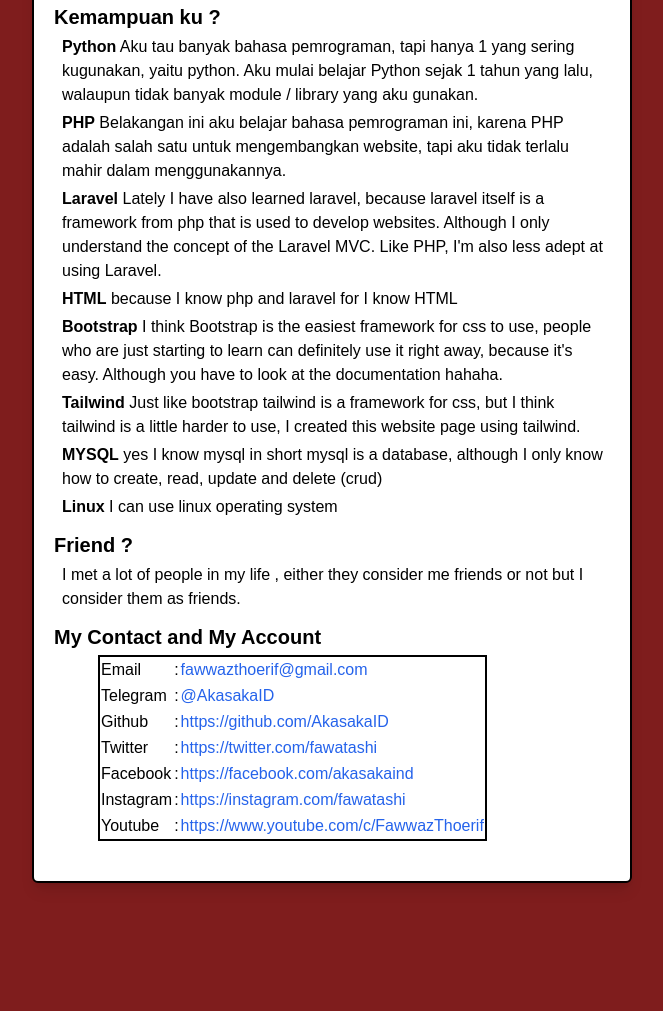
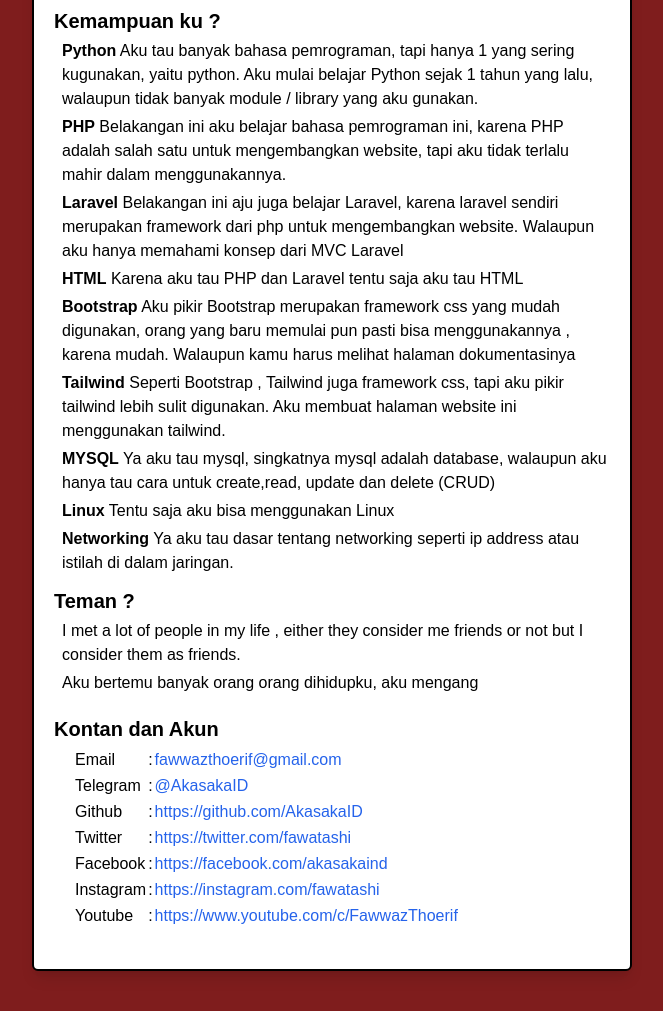
Before and after one commit to akasakaid/akasakaid.github.io, a website: page id/index.html in a window 1280 px wide. Shown: the part 779-1790 px from the top of the page, without its empty margins (308-971 px from the left). Before the commit the page ends 1702 px from the top, so only its background shows below. Drawn offline with Linux system fonts and the light colour scheme.

Commit message:
:update id/index.html

```diff
--- a/id/index.html
+++ b/id/index.html
@@ -12,7 +12,7 @@
     <div class="w-320 mx-auto bg-white rounded-md mt-12 shadow-lg mb-10 pb-10 border-2 border-black sm:w-600">
         <h3 class="text-2xl font-bold text-center pt-6 font-arial">My Profile</h3>
         <img class="w-36 mx-auto mt-5 rounded-full shadow-lg sm:w-40" src="https://avatars.githubusercontent.com/u/55008381?v=4">
-        <p class="text-sm text-center mt-5 font-arial">(image taken from github picture)</p>
+        <p class="text-sm text-center mt-5 font-arial sm:text-base">(image taken from github picture)</p>
         <p class="text-sm mt-7 font-arial pl-3 pr-3 sm:text-base sm:pl-5">Hai, Perkenalkan namaku Fawwaz Thoerif (Akasakaid) dan aku seorang programmer, aku tinggal di Jawa Tengah, Indonesia</p>
         <p class="text-sm mt-3 font-arial pl-3 pr-3 sm:text-base sm:pl-5">Aku berbicara bahasa Indonesia, Jawa, Inggris (buruk), jepang (buruk)</p>
         <p class="text-sm mt-3 font-arial pl-3 pr-3 sm:text-base sm:pl-5">Pada dasarnya aku membuat program untuk membantuku menyelesaikan masalah atau membuatku mudah dalam melakukan hal itu. Contohnya aku membuat bot telegram untuk mendownload video dari tiktok tanpa watermark (<a class="text-blue-500 underline" href="https://github.com/akasakaid/TiktokDownloader" target="_blank"> https://github.com/akasakaid/TiktokDownloader</a>) untuk memudahkanku ketika mendownload video yang aku temui di aplikasi Tiktok . Contoh lain, aku membuat program untuk mensortir file berdasarkan tipe ekstensinya (<a class="text-blue-500 underline" href="https://github.com/akasakaid/File-Sorting" target="_blank">https://github.com/akasakaid/File-Sorting</a>) ini memudahkanku untuk mengelompokkan file yang ku punya.</p>
@@ -21,18 +21,20 @@
         <p class="text-base font-bold mt-3 font-arial pl-3 sm:text-xl sm:pl-5">Kemampuan ku ? </p>
         <p class="text-sm mt-1 font-arial pl-5 pr-5 sm:text-base sm:pl-7"><span class="font-bold">Python</span> Aku tau banyak bahasa pemrograman, tapi hanya 1 yang sering kugunakan, yaitu python. Aku mulai belajar Python sejak 1 tahun yang lalu, walaupun tidak banyak module / library yang aku gunakan. </p>
         <p class="text-sm mt-1 font-arial pl-5 pr-5 sm:text-base sm:pl-7"><span class="font-bold">PHP</span> Belakangan ini aku belajar bahasa pemrograman ini, karena PHP adalah salah satu untuk mengembangkan website, tapi aku tidak terlalu mahir dalam menggunakannya.</p>
-        <p class="text-sm mt-1 font-arial pl-5 pr-5 sm:text-base sm:pl-7"><span class="font-bold">Laravel</span> Lately I have also learned laravel, because laravel itself is a framework from php that is used to develop websites. Although I only understand the concept of the Laravel MVC. Like PHP, I'm also less adept at using Laravel.</p>
-        <p class="text-sm mt-1 font-arial pl-5 pr-5 sm:text-base sm:pl-7"><span class="font-bold">HTML</span> because I know php and laravel for I know HTML</p>
-        <p class="text-sm mt-1 font-arial pl-5 pr-5 sm:text-base sm:pl-7"><span class="font-bold">Bootstrap</span> I think Bootstrap is the easiest framework for css to use, people who are just starting to learn can definitely use it right away, because it's easy. Although you have to look at the documentation hahaha.</p>
-        <p class="text-sm mt-1 font-arial pl-5 pr-5 sm:text-base sm:pl-7"><span class="font-bold">Tailwind</span> Just like bootstrap tailwind is a framework for css, but I think tailwind is a little harder to use, I created this website page using tailwind.</p>
-        <p class="text-sm mt-1 font-arial pl-5 pr-5 sm:text-base sm:pl-7"><span class="font-bold">MYSQL</span> yes I know mysql in short mysql is a database, although I only know how to create, read, update and delete (crud)</p>
-        <p class="text-sm mt-1 font-arial pl-5 pr-5 sm:text-base sm:pl-7"><span class="font-bold">Linux</span> I can use linux operating system</p>
+        <p class="text-sm mt-1 font-arial pl-5 pr-5 sm:text-base sm:pl-7"><span class="font-bold">Laravel</span> Belakangan ini aju juga belajar Laravel, karena laravel sendiri merupakan framework dari php untuk mengembangkan website. Walaupun aku hanya memahami konsep dari MVC Laravel</p>
+        <p class="text-sm mt-1 font-arial pl-5 pr-5 sm:text-base sm:pl-7"><span class="font-bold">HTML</span> Karena aku tau PHP dan Laravel tentu saja aku tau HTML</p>
+        <p class="text-sm mt-1 font-arial pl-5 pr-5 sm:text-base sm:pl-7"><span class="font-bold">Bootstrap</span> Aku pikir Bootstrap merupakan framework css yang mudah digunakan, orang yang baru memulai pun pasti bisa menggunakannya , karena mudah. Walaupun kamu harus melihat halaman dokumentasinya</p>
+        <p class="text-sm mt-1 font-arial pl-5 pr-5 sm:text-base sm:pl-7"><span class="font-bold">Tailwind</span> Seperti Bootstrap , Tailwind juga framework css, tapi aku pikir tailwind lebih sulit digunakan. Aku membuat halaman website ini menggunakan tailwind.</p>
+        <p class="text-sm mt-1 font-arial pl-5 pr-5 sm:text-base sm:pl-7"><span class="font-bold">MYSQL</span> Ya aku tau mysql, singkatnya mysql adalah database, walaupun aku hanya tau cara untuk create,read, update dan delete (CRUD)</p>
+        <p class="text-sm mt-1 font-arial pl-5 pr-5 sm:text-base sm:pl-7"><span class="font-bold">Linux</span> Tentu saja aku bisa menggunakan Linux</p>
+        <p class="text-sm mt-1 font-arial pl-5 pr-5 sm:text-base sm:pl-7"><span class="font-bold">Networking</span> Ya aku tau dasar tentang networking seperti ip address atau istilah di dalam jaringan.</p>
         <!-- <p class="text-base mt-1 font-arial pl-7 pr-7"><span class="font-bold">Tailwind</span> </p> -->
         <!-- <p class="text-sm mt-1 font-arial pl-7 pr-7"></p> -->
-        <p class="text-base font-bold mt-3 font-arial pl-3 sm:text-xl sm:pl-5">Friend ? </p>
+        <p class="text-base font-bold mt-3 font-arial pl-3 sm:text-xl sm:pl-5">Teman ? </p>
         <p class="text-sm mt-1 font-arial pl-5 pr-5 sm:text-base sm:pl-7">I met a lot of people in my life , either they consider me friends or not but I consider them as friends.</p>
-        <p class="text-base font-bold mt-3 font-arial pl-3 sm:text-xl sm:pl-5">My Contact and My Account </p>
-        <table class="text-sm mt-1 font-arial sm:text-base ml-16 border-2">
+        <p class="text-sm mt-1 font-arial pl-5 pr-5 sm:text-base sm:pl-7">Aku bertemu banyak orang orang dihidupku, aku mengang</p>
+        <p class="text-base font-bold mt-5 font-arial pl-3 sm:text-xl sm:pl-5">Kontan dan Akun </p>
+        <table class="text-sm mt-1 font-arial sm:text-base ml-10">
             <tbody>
                 <tr>
                     <td>Email</td>
@@ -71,7 +73,6 @@
                 </tr>
             </tbody>
         </table>
-        <!-- https://www.youtube.com/c/FawwazThoerif -->
     </div>
 </body>
 </html>
```
Also changed, not shown: index.html (+1 -1 lines), dist/output.css.
